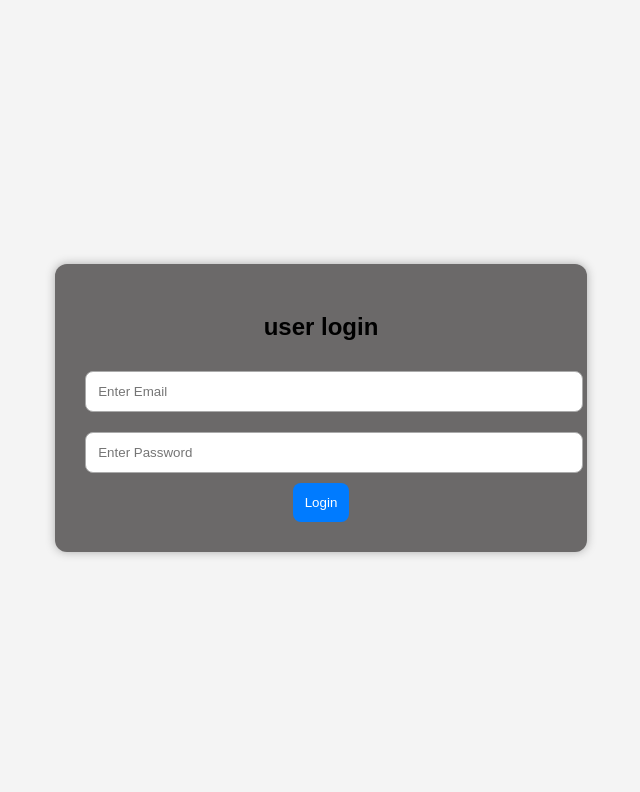
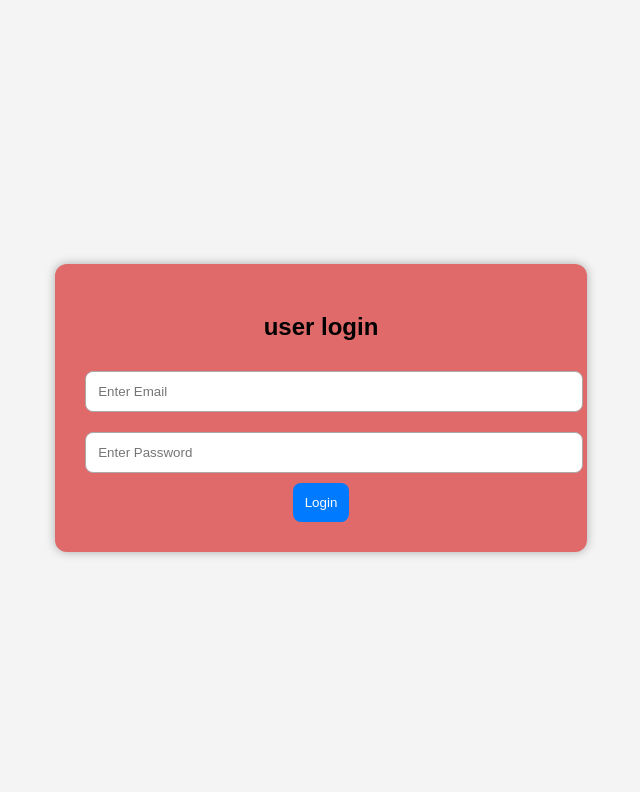
Before and after one commit to rithvik4/login_port, a Flask app: page / in a window 1280 px wide. Shown: the top 792 px of the page, without its empty margins (319-959 px from the left). Run offline with Flask 3, Linux system fonts and the light colour scheme.

Commit message:
bg changed

```diff
--- a/login-app/static/style.css
+++ b/login-app/static/style.css
@@ -8,7 +8,7 @@ body {
 }
 
 .login-box {
-    background: #6b6969;
+    background: #e06a6a;
     padding: 30px;
     border-radius: 12px;
     box-shadow: 0 0 10px #aaa;
```
